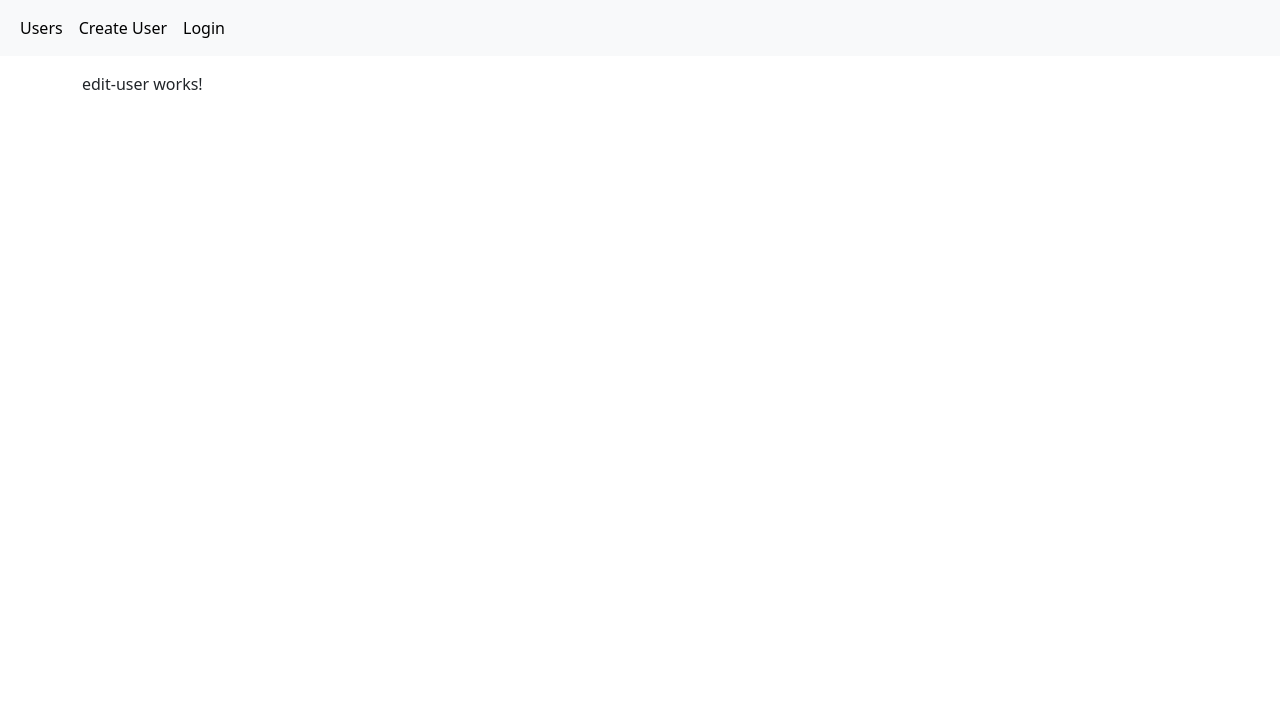
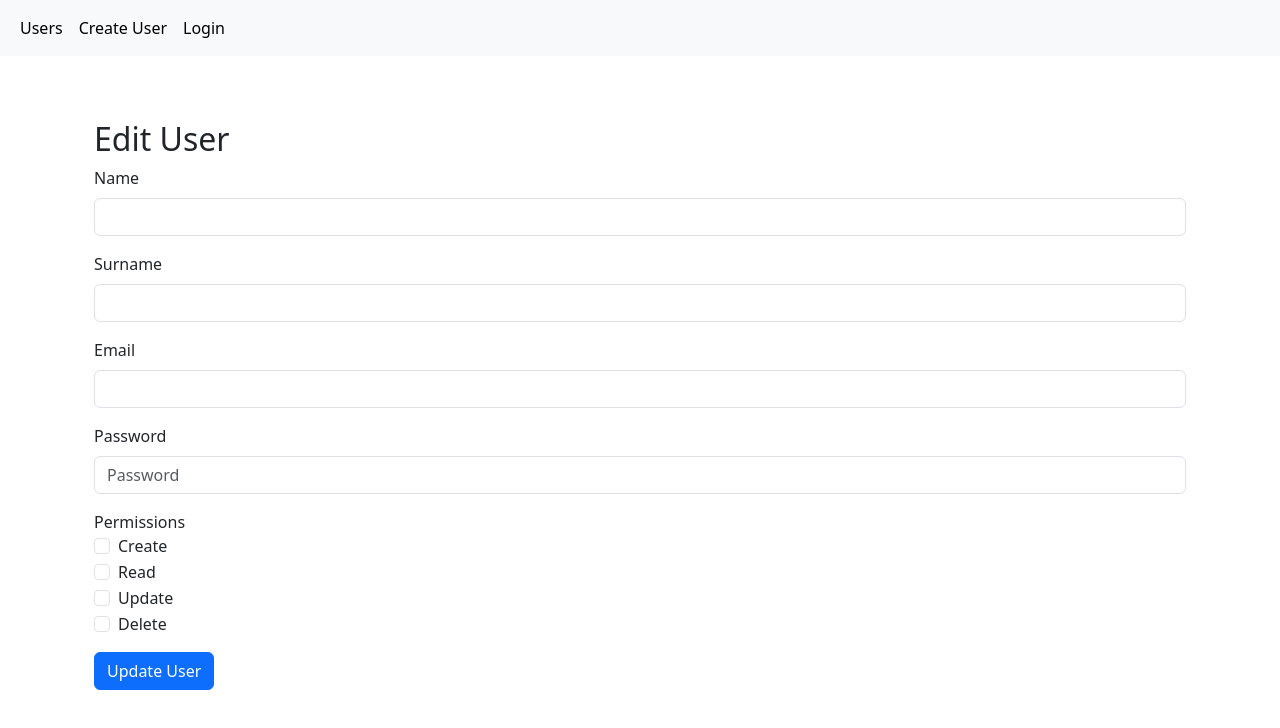
Before and after one commit to cvele0/VacuumControl-Frontend, an Angular app: page /edit-user/1 in a window 1280 px wide. Shown: the top 728 px of the page. Built offline with nearby package versions, Linux system fonts and the light colour scheme; no server answers; sample sign-in values are in the browser's storage.

Commit message:
Edit user update

```diff
--- a/src/app/components/create-user/create-user.component.ts
+++ b/src/app/components/create-user/create-user.component.ts
@@ -37,12 +37,13 @@ export class CreateUserComponent implements OnInit {
     if (this.newUser.canDelete) {
       permissions |= UserPermission.CAN_DELETE_USERS;
     }
-    const u = new User(this.newUser.name, this.newUser.surname, this.newUser.password, this.newUser.email, permissions);
+    const u = new User(0, this.newUser.name, this.newUser.surname, this.newUser.password, this.newUser.email, permissions);
     this.userService.createUser(u)
       .subscribe(
         (response) => {
           // Handle successful creation
           console.log('User created:', response);
+          this.router.navigate(["user-list"]);
         },
         (error) => {
           // Handle errors
--- a/src/app/components/edit-user/edit-user.component.html
+++ b/src/app/components/edit-user/edit-user.component.html
@@ -1 +1,43 @@
-<p>edit-user works!</p>
+<div class="container mt-5">
+  <h2>Edit User</h2>
+  <form (ngSubmit)="onSubmit()">
+    <div class="mb-3">
+      <label for="name" class="form-label">Name</label>
+      <input type="text" class="form-control" id="name" name="name" [(ngModel)]="user.name" required>
+    </div>
+    <div class="mb-3">
+      <label for="surname" class="form-label">Surname</label>
+      <input type="text" id="surname" name="surname" class="form-control" required [(ngModel)]="user.surname">
+    </div>
+    <div class="mb-3">
+      <label for="email" class="form-label">Email</label>
+      <input type="email" id="email" name="email" class="form-control" required [(ngModel)]="user.email">
+    </div>
+    <div class="mb-3">
+      <label for="password" class="form-label">Password</label>
+      <input type="password" id="password" name="password" class="form-control" placeholder="Password" required [(ngModel)]="user.password">
+    </div>
+
+    <div class="mb-3">
+      <label>Permissions</label>
+      <div class="form-check">
+        <input class="form-check-input" type="checkbox" id="canCreate" name="canCreate" [(ngModel)]="user.canCreate">
+        <label class="form-check-label" for="canCreate">Create</label>
+      </div>
+      <div class="form-check">
+        <input class="form-check-input" type="checkbox" id="canRead" name="canRead" [(ngModel)]="user.canRead">
+        <label class="form-check-label" for="canRead">Read</label>
+      </div>
+      <div class="form-check">
+        <input class="form-check-input" type="checkbox" id="canUpdate" name="canUpdate" [(ngModel)]="user.canUpdate">
+        <label class="form-check-label" for="canUpdate">Update</label>
+      </div>
+      <div class="form-check">
+        <input class="form-check-input" type="checkbox" id="canDelete" name="canDelete" [(ngModel)]="user.canDelete">
+        <label class="form-check-label" for="canDelete">Delete</label>
+      </div>
+    </div>
+
+    <button type="submit" class="btn btn-primary">Update User</button>
+  </form>
+</div>
--- a/src/app/components/edit-user/edit-user.component.ts
+++ b/src/app/components/edit-user/edit-user.component.ts
@@ -1,5 +1,7 @@
 import { Component } from '@angular/core';
-import { ActivatedRoute } from '@angular/router';
+import { ActivatedRoute, Router } from '@angular/router';
+import { UserPermission } from 'src/app/model/model';
+import { UserService } from 'src/app/services/user.service';
 
 @Component({
   selector: 'app-edit-user',
@@ -8,13 +10,84 @@ import { ActivatedRoute } from '@angular/router';
 })
 export class EditUserComponent {
   userId: number = 0;
+  user: any = {};
 
-  constructor(private route: ActivatedRoute) { }
+  constructor(private route: ActivatedRoute, private userService: UserService, private router: Router) { }
+
+  onSubmit(): void {
+    // Handle user update logic here
+    // Call service method to update user
+    if (!this.user || !this.user.password || this.user.password.length === 0) {
+      alert("Password is required.");
+      return;
+    }
+    this.setPermissionsBasedOnBoolean();
+    this.user.hashedPassword = this.user.password;
+    console.log("updating: " + this.user.userId + " " + this.user.hashedPassword + " " + this.user.email);
+    this.userService.updateUser(this.user).subscribe(
+      (response: any) => {
+        // Handle successful update
+        console.log('User updated:', response);
+      },
+      (error: any) => {
+        // Handle errors
+        console.error('Error updating user:', error);
+      }
+    );
+    alert("User updated.");
+  }
+
+  setPermissions() : void {
+    if ((this.user.permissions & UserPermission.CAN_CREATE_USERS) !== 0) {
+      this.user.canCreate = true;
+    } else {
+      this.user.canCreate = false;
+    }
+    if ((this.user.permissions & UserPermission.CAN_READ_USERS) !== 0) {
+      this.user.canRead = true;
+    } else {
+      this.user.canRead = false;
+    }
+    if ((this.user.permissions & UserPermission.CAN_UPDATE_USERS) !== 0) {
+      this.user.canUpdate = true;
+    } else {
+      this.user.canUpdate = false;
+    }
+    if ((this.user.permissions & UserPermission.CAN_DELETE_USERS) !== 0) {
+      this.user.canDelete = true;
+    } else {
+      this.user.canDelete = false;
+    }
+  }
+
+  setPermissionsBasedOnBoolean() : void {
+    this.user.permissions = 0;
+    if (this.user.canCreate) {
+      this.user.permissions |= UserPermission.CAN_CREATE_USERS;
+    }
+    if (this.user.canUpdate) {
+      this.user.permissions |= UserPermission.CAN_UPDATE_USERS;
+    }
+    if (this.user.canRead) {
+      this.user.permissions |= UserPermission.CAN_READ_USERS;
+    }
+    if (this.user.canDelete) {
+      this.user.permissions |= UserPermission.CAN_DELETE_USERS;
+    }
+  }
 
   ngOnInit(): void {
     this.route.params.subscribe(params => {
-      this.userId = +params['id'];
-      // Fetch user details by ID and populate the form for editing
+      const userId = params['id']; // Fetch user ID from URL parameter
+      this.userService.getUserById(userId).subscribe(
+          (data: any) => {
+            this.user = data; // Set fetched user data to user object
+            this.setPermissions();
+          },
+          (error: any) => {
+            console.error('Error fetching user:', error);
+          }
+        );
     });
   }
 }
--- a/src/app/components/user-list/user-list.component.html
+++ b/src/app/components/user-list/user-list.component.html
@@ -11,7 +11,7 @@
       </tr>
     </thead>
     <tbody>
-      <tr *ngFor="let user of users" (click)="editUser(user.id)">
+      <tr *ngFor="let user of users" (click)="editUser(user.userId)">
         <td>{{ user.name }}</td>
         <td>{{ user.surname }}</td>
         <td>{{ user.email }}</td>
@@ -20,8 +20,7 @@
             <span [class.lastItem]="last">{{ permission }}{{ !last ? ', ' : '' }}</span>
           </span>
         </td>
-        <td><button class="btn btn-primary">Edit</button></td>
-      </tr>
+        <td><button class="btn btn-primary" (click)="editUser(user.userId)">Edit</button></td>      </tr>
     </tbody>
   </table>
 </div>
--- a/src/app/model/model.ts
+++ b/src/app/model/model.ts
@@ -1,4 +1,5 @@
 export class User {
+  userId: number;
   name: string;
   surname: string;
   hashedPassword: string;
@@ -6,12 +7,14 @@ export class User {
   permissions: number;
 
   constructor(
+    userId: number,
     name: string,
     surname: string,
     hashedPassword: string,
     email: string,
     permissions: number
   ) {
+    this.userId = userId;
     this.name = name;
     this.surname = surname;
     this.hashedPassword = hashedPassword;
--- a/src/app/services/user.service.ts
+++ b/src/app/services/user.service.ts
@@ -46,9 +46,27 @@ export class UserService {
     }
   }
 
-  // updateUser(updatedUser: User): Observable<User> {
-  //   return this.http.put<User>(`${this.apiUrl}/users/${updatedUser.id}`, updatedUser);
-  // }
+  getUserById(userId: number) {
+    const token = localStorage.getItem('token');
+    if (token) {
+      const headers = new HttpHeaders({ 'Content-Type': 'application/json',
+                                        'Authorization': `Bearer ${token}` });
+      return this.http.get<User>(`${this.apiUrl}?userId=${userId}`, { headers });
+    } else {
+      throw new Error('Token not found in localStorage');
+    }
+  }
+
+  updateUser(updatedUser: any): Observable<User> {
+    const token = localStorage.getItem('token');
+    if (token) {
+      const headers = new HttpHeaders({ 'Content-Type': 'application/json',
+                                        'Authorization': `Bearer ${token}` });
+      return this.http.put<User>(this.apiUrl, updatedUser, { headers });
+    } else {
+      throw new Error('Token not found in localStorage');
+    }
+  }
 
   deleteUser(userId: number): Observable<any> {
     return this.http.delete<any>(`${this.apiUrl}/users/${userId}`);
```
Also changed, not shown: src/app/components/user-list/user-list.component.ts (+20 -10 lines).
